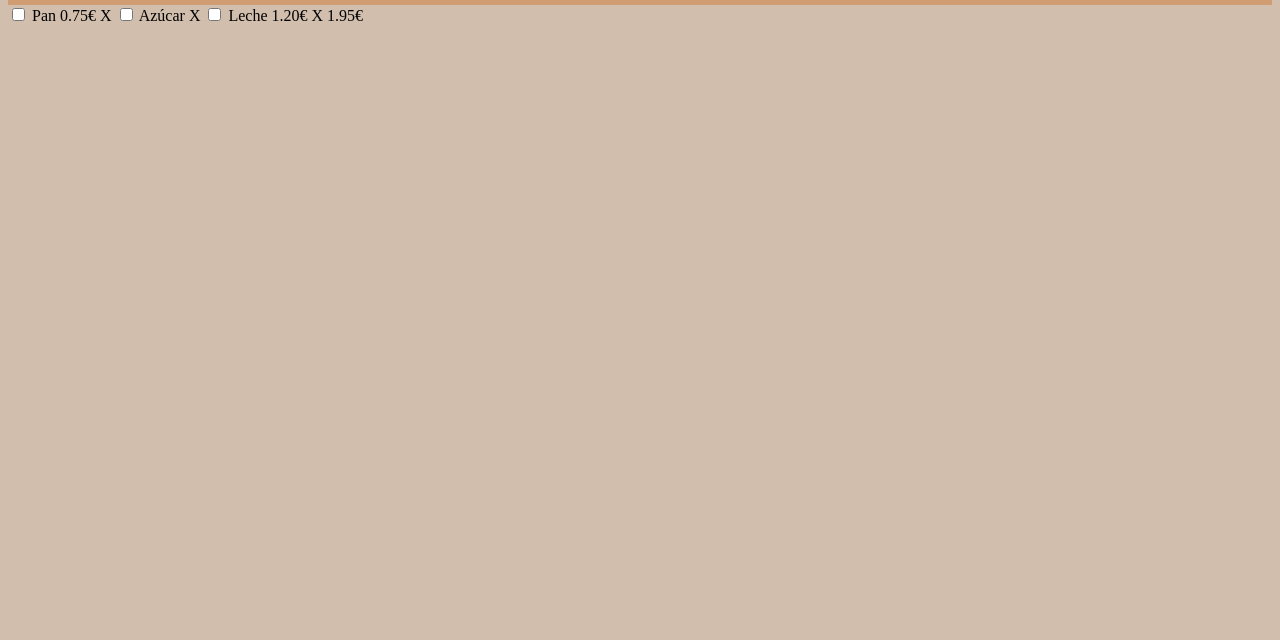
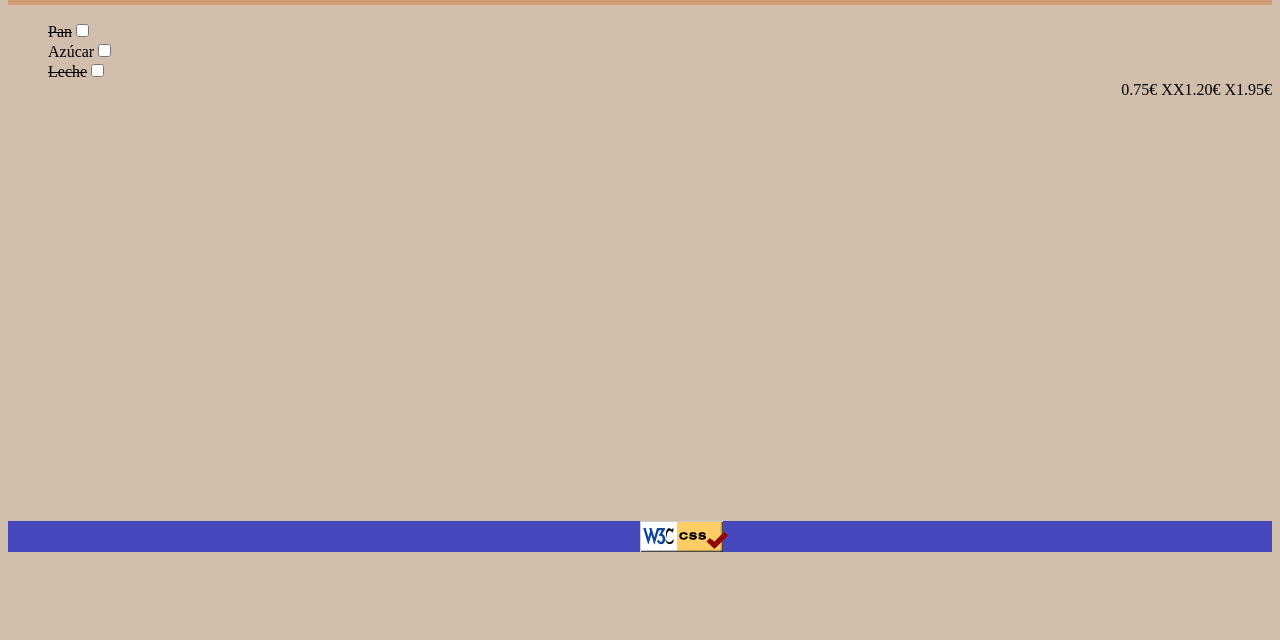
Before and after one commit to Ari-F90/202301-W1CH3-Ariadna-Frias, a website: page index.html in a window 1280 px wide. Shown: the part 160-800 px from the top of the page. Drawn offline with Linux system fonts and the light colour scheme.

Commit message:
Adding last changes

```diff
--- a/index.html
+++ b/index.html
@@ -29,25 +29,30 @@
   <main>
     <div>
       <form>
+        <ul>
+          <div>
+            <li><label class="pan">Pan<input type="checkbox" name="lista" value="Pan"></label></li>
 
-        <input class="pan" type="checkbox" name="lista" value="Pan">
-        <label>Pan</label>
-        <span>0.75€ X</span>
-        <input type="checkbox" name="lista" value="Azúcar">
-        <label>Azúcar</label>
-        <span> X</span>
-        <input class="leche" type="checkbox" name="lista" value="Leche">
-        <label>Leche</label>
-        <span>1.20€ X</span>
+            <li><label>Azúcar<input type="checkbox" name="lista" value="Azúcar"></label></li>
 
-        <span>1.95€</span>
+            <li><label class="leche">Leche<input class="leche" type="checkbox" name="lista" value="Leche"></label></li>
+          </div>
 
+          <div class="price">
+            <span>0.75€ X</span>
+            <span>X</span>
+            <span>1.20€ X</span>
+            <span>1.95€</span>
+          </div>
+
+
+        </ul>
       </form>
     </div>
   </main>
 
   <footer>
-
+    <img src="./validator-css.gif">
   </footer>
 </body>
 
--- a/style.css
+++ b/style.css
@@ -9,6 +9,7 @@ body {
 nav {
   background-color: rgb(78, 99, 149);
   display: flex;
+  justify-content: space-around;
 }
 
 h1 {
@@ -25,17 +26,17 @@ section {
   justify-content: space-around;
 }
 
-main {
-  background-color: ;
+footer {
+  background-color: rgb(72, 72, 189);
+  display: flex;
+  align-items: center;
 }
 
-footer {
-  background-color: rgb(72, 72, 189);
+form {
+  height: 500px;
+  outline: none;
 }
 
-div {
-  display: block;
-}
 [type="text"] {
   display: block;
   outline: none;
@@ -58,3 +59,17 @@ div {
 .pan:hover {
   color: orange;
 }
+
+span {
+  margin-right: 0;
+}
+
+img {
+  position: relative;
+  left: 50%;
+}
+
+.price {
+  display: flex;
+  justify-content: flex-end;
+}
```
Also changed, not shown: form.html (+1 -2 lines).
